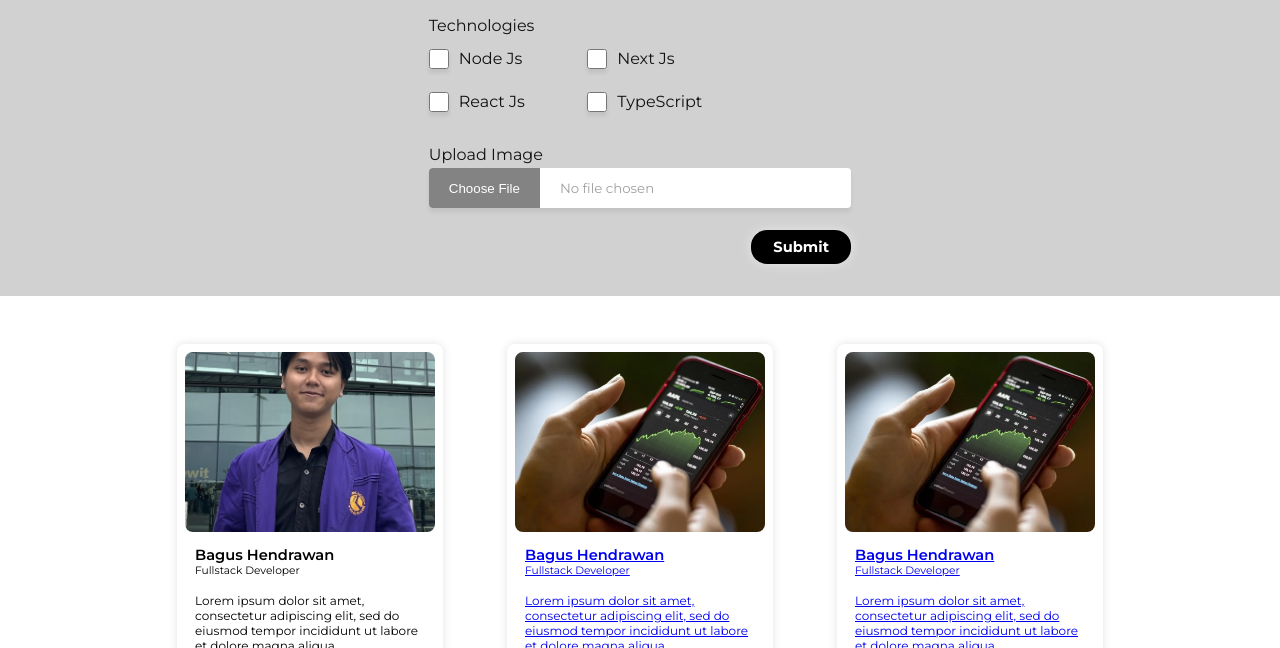
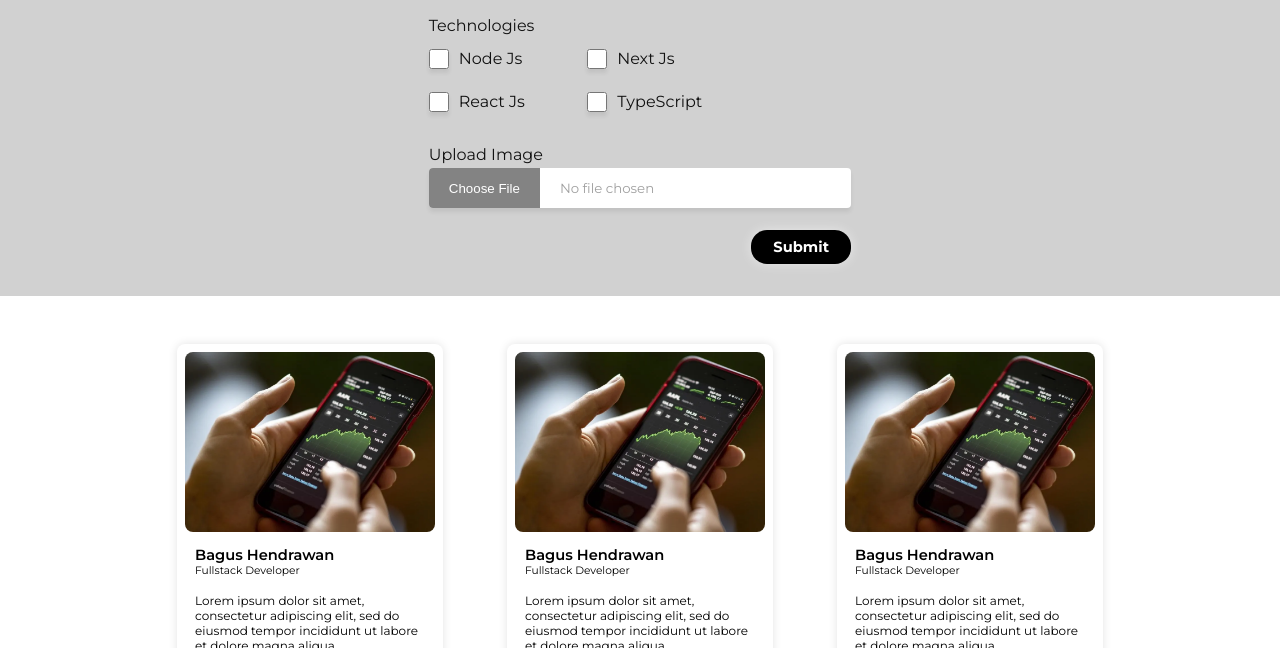
Before and after one commit to bagushendrawan/b54-personal-blog, a plain HTML site: page new-project.html in a window 1280 px wide. Shown: the part 532-1180 px from the top of the page. Drawn offline with Linux system fonts and the light colour scheme.

Commit message:
update css

```diff
--- a/assets/css/blog.css
+++ b/assets/css/blog.css
@@ -286,6 +286,11 @@ h2 {
     align-items: center;
   }
 
+  #gallery a{
+    text-decoration: none;
+    color: black;
+  }
+
   /* Card */
   .card {
     margin: 3rem 2rem;
--- a/new-project.html
+++ b/new-project.html
@@ -83,8 +83,9 @@
         </form>
     </section>
     <section id="gallery">
+        <a href="./project-page.html">
             <div class="card">
-            <img src="./assets/img/bagus.jpg" />
+                <img src="./assets/img/project-img/960x0.webp" />
                 <div>
                   <h3>Bagus Hendrawan</h3>
                   <p id="duration">Fullstack Developer</p>
@@ -103,6 +104,7 @@
                   </div>
                 </div>
             </div>
+           </a>
        <a href="./project-page.html">
         <div class="card">
             <img src="./assets/img/project-img/960x0.webp" />
```
Lines whose indentation alone changed are shown as unchanged.
